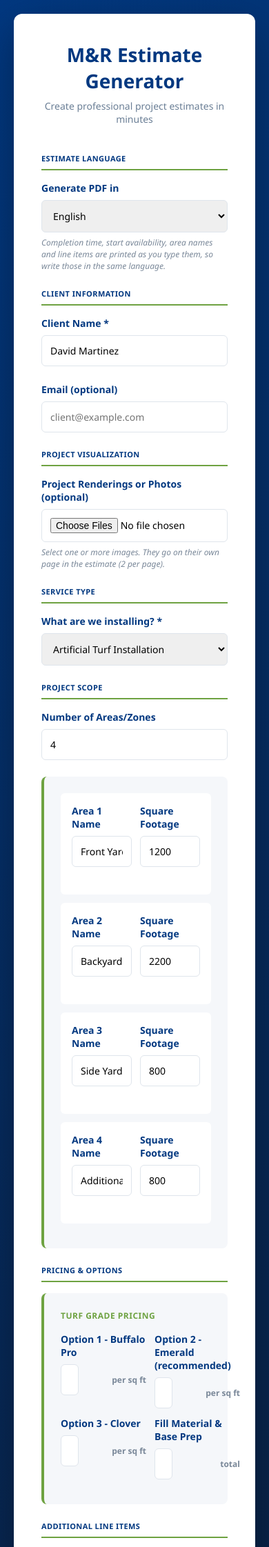
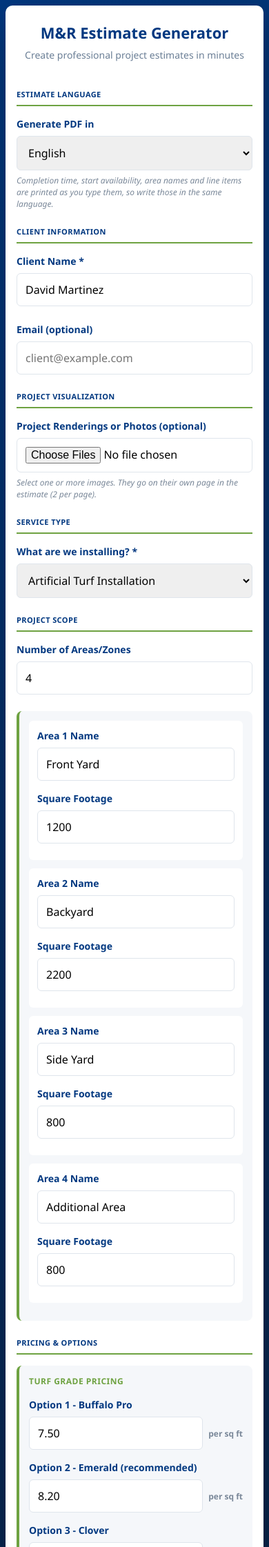
Before and after one commit to Backstonepartners/mr-estimate-generator, a Flask app: page / in a window 390 px wide. Shown: the top 2243 px of the page at 69% size. Run offline with Flask 3, Linux system fonts and the light colour scheme; parts of the project's set-up code (start-up, migrations or seed data) failed here and were passed over; some libraries are stand-ins or nearby versions.

Commit message:
Make estimate form usable on phones
- Price/area inputs were squeezed to ~26px wide on mobile; single-column
  layout under 600px, inputs can shrink/grow properly
- 16px input font so iOS doesn't zoom on focus; numeric keypad via inputmode
- Changing the number of areas no longer wipes typed areas and prices

Co-Authored-By: Claude Opus 5.5 <noreply@anthropic.com>

```diff
--- a/templates/form.html
+++ b/templates/form.html
@@ -71,7 +71,7 @@
             padding: 12px;
             border: 1px solid #dfe5ec;
             border-radius: 6px;
-            font-size: 14px;
+            font-size: 16px;
             font-family: inherit;
             transition: border-color 0.3s;
         }
@@ -106,7 +106,7 @@
         }
         .extra-row input { margin: 0; }
         .remove-line-btn {
-            height: 40px;
+            height: 46px;
             border: 1px solid #d5dbe3;
             background: white;
             border-radius: 6px;
@@ -157,10 +157,11 @@
         }
         .input-with-unit input {
             flex: 1;
+            min-width: 0;
             padding: 12px;
             border: 1px solid #dfe5ec;
             border-radius: 6px;
-            font-size: 14px;
+            font-size: 16px;
             font-family: inherit;
             transition: border-color 0.3s;
         }
@@ -174,7 +175,6 @@
             color: #7a8899;
             font-weight: 600;
             white-space: nowrap;
-            min-width: 90px;
             text-align: right;
         }
         .btn {
@@ -233,6 +233,30 @@
             color: #c41e1e;
             border: 1px solid #c41e1e;
         }
+        .extra-row input {
+            width: 100%;
+            min-width: 0;
+            padding: 12px;
+            border: 1px solid #dfe5ec;
+            border-radius: 6px;
+            font-size: 16px;
+            font-family: inherit;
+        }
+        .add-line-btn, .remove-line-btn { font-size: 16px; }
+
+        @media (max-width: 600px) {
+            body { padding: 8px; }
+            .container { padding: 24px 16px; border-radius: 10px; }
+            .header h1 { font-size: 22px; }
+            .zones-section, .pricing-section { padding: 14px; }
+            .zone-item { grid-template-columns: 1fr; padding: 12px; gap: 4px; }
+            .zone-item .form-group { margin-bottom: 12px; }
+            .price-row { grid-template-columns: 1fr; gap: 0; margin-bottom: 0; }
+            .price-row .form-group { margin-bottom: 16px; }
+            .extra-row { grid-template-columns: 1fr 44px; }
+            .extra-row input[name="extra_desc"] { grid-column: 1 / -1; }
+            .extra-row { padding-bottom: 10px; border-bottom: 1px solid #eef1f5; }
+        }
     </style>
 </head>
 <body>
@@ -289,7 +313,7 @@
             <div class="section-title">Project Scope</div>
             <div class="form-group">
                 <label for="zoneCount">Number of Areas/Zones</label>
-                <input type="number" id="zoneCount" name="zone_count" value="4" min="1" max="10" onchange="updateZones()">
+                <input type="number" id="zoneCount" name="zone_count" value="4" min="1" max="10" inputmode="numeric" onchange="updateZones(true)">
             </div>
 
             <div class="zones-section" id="zonesSection"></div>
@@ -382,8 +406,12 @@
         }
     };
 
-    function updateZones() {
-        const count = parseInt(document.getElementById('zoneCount').value);
+    function updateZones(keepValues) {
+        const saved = {};
+        if (keepValues) {
+            document.querySelectorAll('#zonesSection input, #pricingSection input').forEach(i => saved[i.name] = i.value);
+        }
+        const count = Math.min(10, Math.max(1, parseInt(document.getElementById('zoneCount').value) || 1));
         const serviceType = document.getElementById('serviceType').value;
         const config = serviceConfig[serviceType] || serviceConfig.general;
         const names = config.zoneNames;
@@ -401,13 +429,16 @@
                     </div>
                     <div class="form-group">
                         <label>Square Footage</label>
-                        <input type="number" name="zone_area_${i}" value="${area}" step="1">
+                        <input type="number" name="zone_area_${i}" value="${area}" step="1" inputmode="decimal">
                     </div>
                 </div>
             `;
         }
         document.getElementById('zonesSection').innerHTML = html;
         updatePricing();
+        document.querySelectorAll('#zonesSection input, #pricingSection input').forEach(i => {
+            if (i.name in saved) i.value = saved[i.name];
+        });
     }
 
     function updatePricing() {
@@ -426,7 +457,7 @@
                 <div class="form-group">
                     <label for="${field1.name}">${field1.label}</label>
                     <div class="input-with-unit">
-                        <input type="number" id="${field1.name}" name="${field1.name}" value="${field1.value}" step="0.01">
+                        <input type="number" id="${field1.name}" name="${field1.name}" value="${field1.value}" step="0.01" inputmode="decimal">
                         <span class="unit">${field1.unit}</span>
                     </div>
                 </div>
@@ -439,7 +470,7 @@
                     <div class="form-group">
                         <label for="${field2.name}">${field2.label}</label>
                         <div class="input-with-unit">
-                            <input type="number" id="${field2.name}" name="${field2.name}" value="${field2.value}" step="0.01">
+                            <input type="number" id="${field2.name}" name="${field2.name}" value="${field2.value}" step="0.01" inputmode="decimal">
                             <span class="unit">${field2.unit}</span>
                         </div>
                     </div>
@@ -457,7 +488,7 @@
         row.className = 'extra-row';
         row.innerHTML = `
             <input type="text" name="extra_desc" placeholder="Description (e.g. French drain, 40 ft)">
-            <input type="number" name="extra_amount" placeholder="$ amount" step="0.01" min="0">
+            <input type="number" name="extra_amount" placeholder="$ amount" step="0.01" min="0" inputmode="decimal">
             <button type="button" class="remove-line-btn" title="Remove" onclick="this.parentElement.remove()">&times;</button>
         `;
         document.getElementById('extrasSection').appendChild(row);
```
